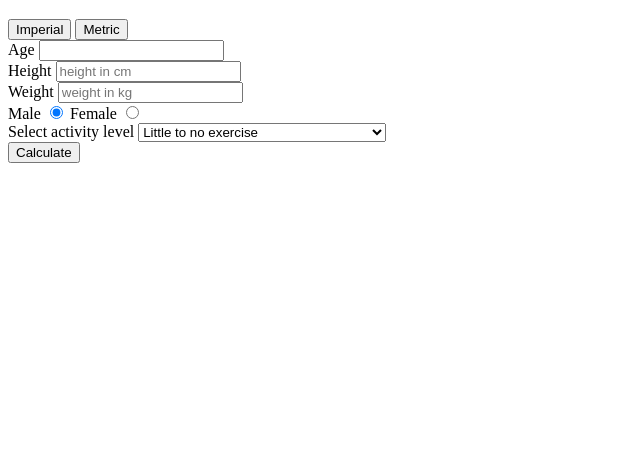
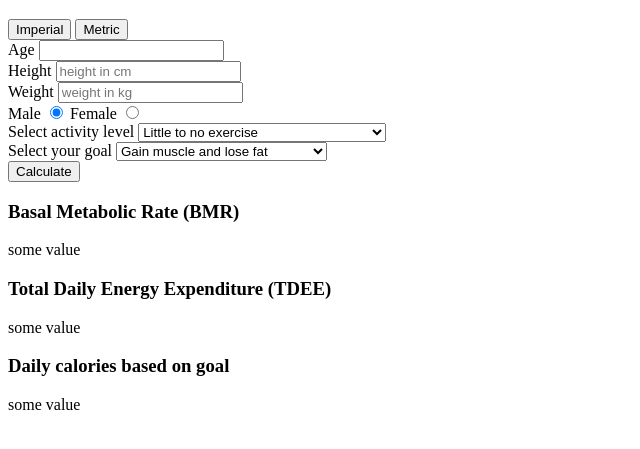
Before and after one commit to Nicolas-V93/Mealplanner, a website with bundled scripts: page index.html in a window 1280 px wide. Shown: the part 61-510 px from the top of the page, without its empty margins (0-640 px from the left). Built offline with nearby package versions, Linux system fonts and the light colour scheme.

Commit message:
Add goal setting to form

```diff
--- a/index.html
+++ b/index.html
@@ -11,7 +11,7 @@
   <body>
     <h1>Create a meal plan in 3 simple steps!</h1>
 
-    <!-- Getting userdata from Form Using the Harris-Benedict formula -->
+    <!-- 1) Getting userdata from Form Using the Harris-Benedict formula -->
     <form id="person-info" action="">
       <div>
         <button type="button">Imperial</button>
@@ -63,7 +63,35 @@
           <option value="5">Strenuous exercise 7 times per week</option>
         </select>
       </div>
+
+      <div>
+        <label for="goal">Select your goal</label>
+        <select name="goal" id="goal">
+          <option value="0">Gain muscle and lose fat</option>
+          <option value="-5">Lose fat (5% calorie reduction)</option>
+          <option value="-10">Lose fat (10% calorie reduction)</option>
+          <option value="-15">Lose fat (15% calorie reduction)</option>
+          <option value="-20">Lose fat (20% calorie reduction)</option>
+        </select>
+      </div>
+
       <button>Calculate</button>
     </form>
+
+    <!-- 2) Displaying container with values calculated from the previous form -->
+    <section id="person-data">
+      <div>
+        <h3>Basal Metabolic Rate (BMR)</h3>
+        <p>some value</p>
+      </div>
+      <div>
+        <h3>Total Daily Energy Expenditure (TDEE)</h3>
+        <p>some value</p>
+      </div>
+      <div>
+        <h3>Daily calories based on goal</h3>
+        <p>some value</p>
+      </div>
+    </section>
   </body>
 </html>
--- a/src/controllers/personInfo.js
+++ b/src/controllers/personInfo.js
@@ -4,7 +4,8 @@ import personModel from '../models/person.js';
 const ProcessPersonInfo = function (formData) {
   const BMR = personModel.GetBMR(formData);
   const TDEE = personModel.GetTDEE(BMR, formData.activity);
-  console.log(BMR, TDEE);
+  const goalTDEE = personModel.GetGoalTDEE(TDEE, formData.goal);
+  console.log(BMR, TDEE, goalTDEE);
 };
 
 const init = function () {
--- a/src/models/person.js
+++ b/src/models/person.js
@@ -22,9 +22,14 @@ class PersonData {
     return Math.round(BMR * this.#activityFactor[activity]);
   }
 
+  GetGoalTDEE(TDEE, goalPercentage) {
+    return Math.round(TDEE + TDEE * (+goalPercentage / 100));
+  }
+
   #calculateBMR(sex, weight, height, age) {
     if (sex === 'male')
       return 88.362 + 13.397 * weight + 4.799 * height - 5.677 * age;
+    0;
     if (sex === 'female')
       return 447.593 + 9.247 * weight + 3.098 * height - 4.33 * age;
   }
@@ -32,6 +37,8 @@ class PersonData {
 
 export default new PersonData();
 
+// Harris-Benedict Formula
+
 // <!-- Men:
 // BMR = 66.5 + (13.75 × weight [kg]) + (5.003 × height [cm]) – (6.775 × age [years])
 
```
